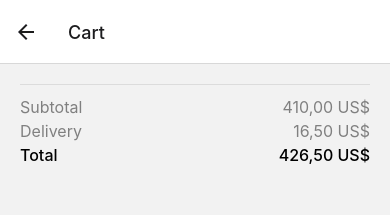
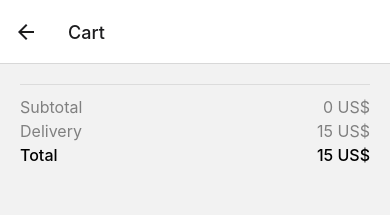
Before and after one commit to IsaqueAkamine/ecommerce-nike-app, a React Native app: screen /Cart in a window 390 px wide. Shown: the top 215 px of the page. Built offline with nearby package versions, Linux system fonts and the light colour scheme.

Commit message:
feat: using cart reducer info to show cart total

```diff
--- a/src/screens/Cart/index.tsx
+++ b/src/screens/Cart/index.tsx
@@ -14,9 +14,18 @@ import {
   TextInfoBold,
   TotalsContainer,
 } from "./styles";
+import {
+  selectDeliveryPrice,
+  selectSubtotal,
+  selectTotal,
+} from "../../store/cartSlice";
 
 const Cart: React.FC = () => {
   const cartItems = useSelector((state) => state.cart.items);
+  const subTotal = useSelector(selectSubtotal);
+  const delivery = useSelector(selectDeliveryPrice);
+  const total = useSelector(selectTotal);
+
   return (
     <Container>
       <FlatList
@@ -27,15 +36,15 @@ const Cart: React.FC = () => {
           <TotalsContainer>
             <RowContainer>
               <TextInfo>Subtotal</TextInfo>
-              <TextInfo>410,00 US$</TextInfo>
+              <TextInfo>{subTotal} US$</TextInfo>
             </RowContainer>
             <RowContainer>
               <TextInfo>Delivery</TextInfo>
-              <TextInfo>16,50 US$</TextInfo>
+              <TextInfo>{delivery} US$</TextInfo>
             </RowContainer>
             <RowContainer>
               <TextInfoBold>Total</TextInfoBold>
-              <TextInfoBold>426,50 US$</TextInfoBold>
+              <TextInfoBold>{total} US$</TextInfoBold>
             </RowContainer>
           </TotalsContainer>
         )}
```
